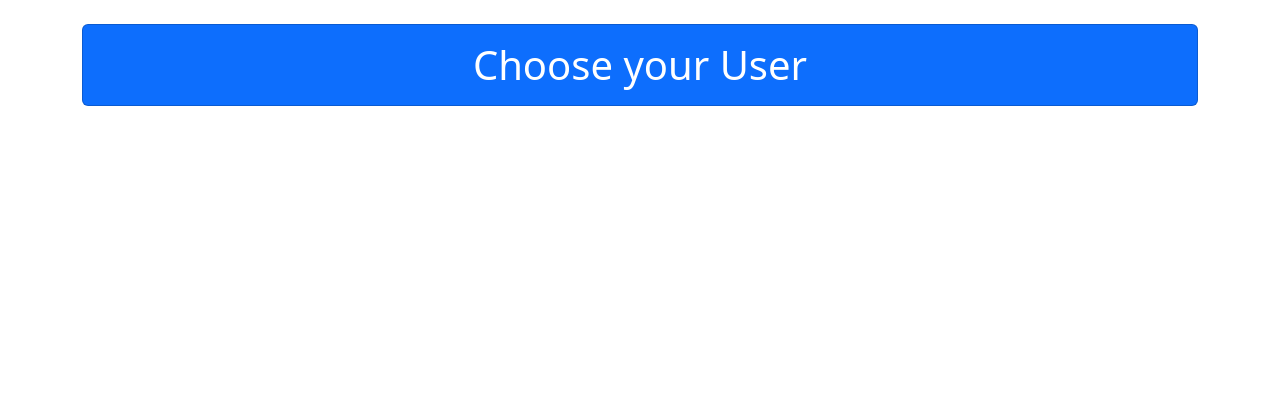
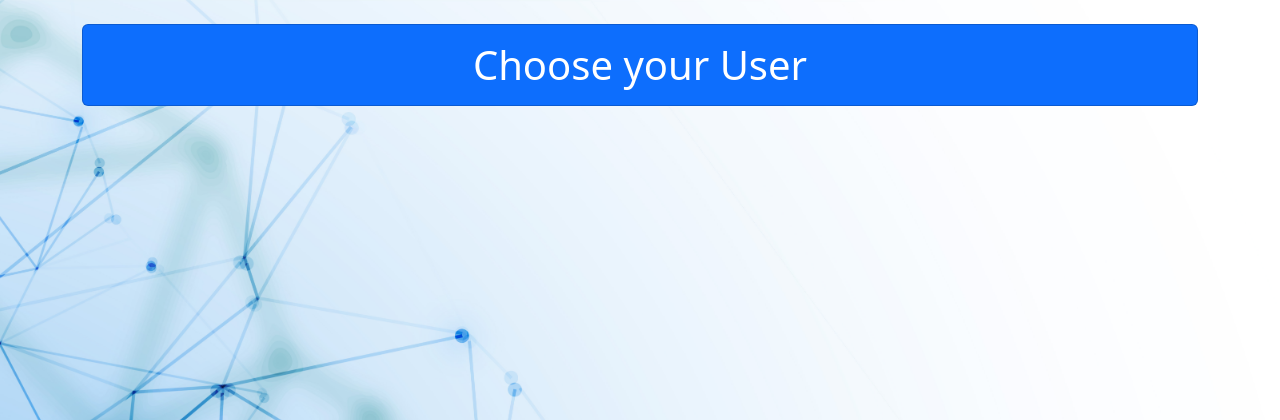
Before and after one commit to OlivierProTips/OptGames, a Flask app: page / in a window 1280 px wide. Shown: the top 420 px of the page. Run offline with Flask 3, Linux system fonts and the light colour scheme; the visitor is signed in with stand-in values (Sample User, id 1).

Commit message:
Add background

```diff
--- a/app/static/style.css
+++ b/app/static/style.css
@@ -1,3 +1,11 @@
+body {
+    background-image: url('/static/images/background.jpg');
+    background-size: cover; /* Pour que l'image couvre tout l'écran */
+    background-repeat: no-repeat; /* Empêche la répétition */
+    background-attachment: fixed; /* L'image reste fixe lors du défilement */
+    background-position: center; /* Centre l'image */
+    color: white; /* Change la couleur du texte si nécessaire */
+}
 .bg-light-success {
     background-color: #d4edda; /* Vert clair agréable (teinte Bootstrap success light) */
 }
```
Also changed, not shown: app/static/images/background.jpg (added).
